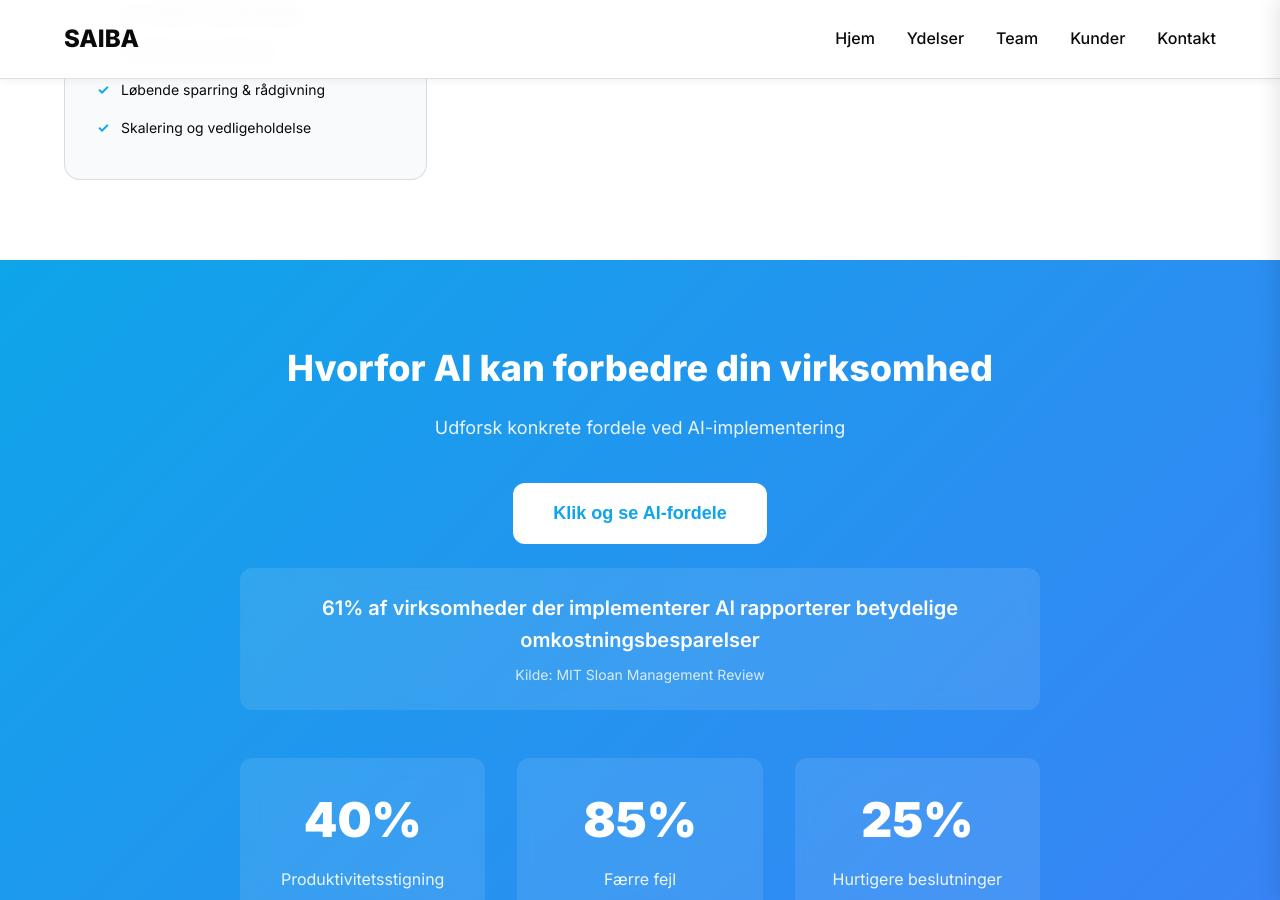
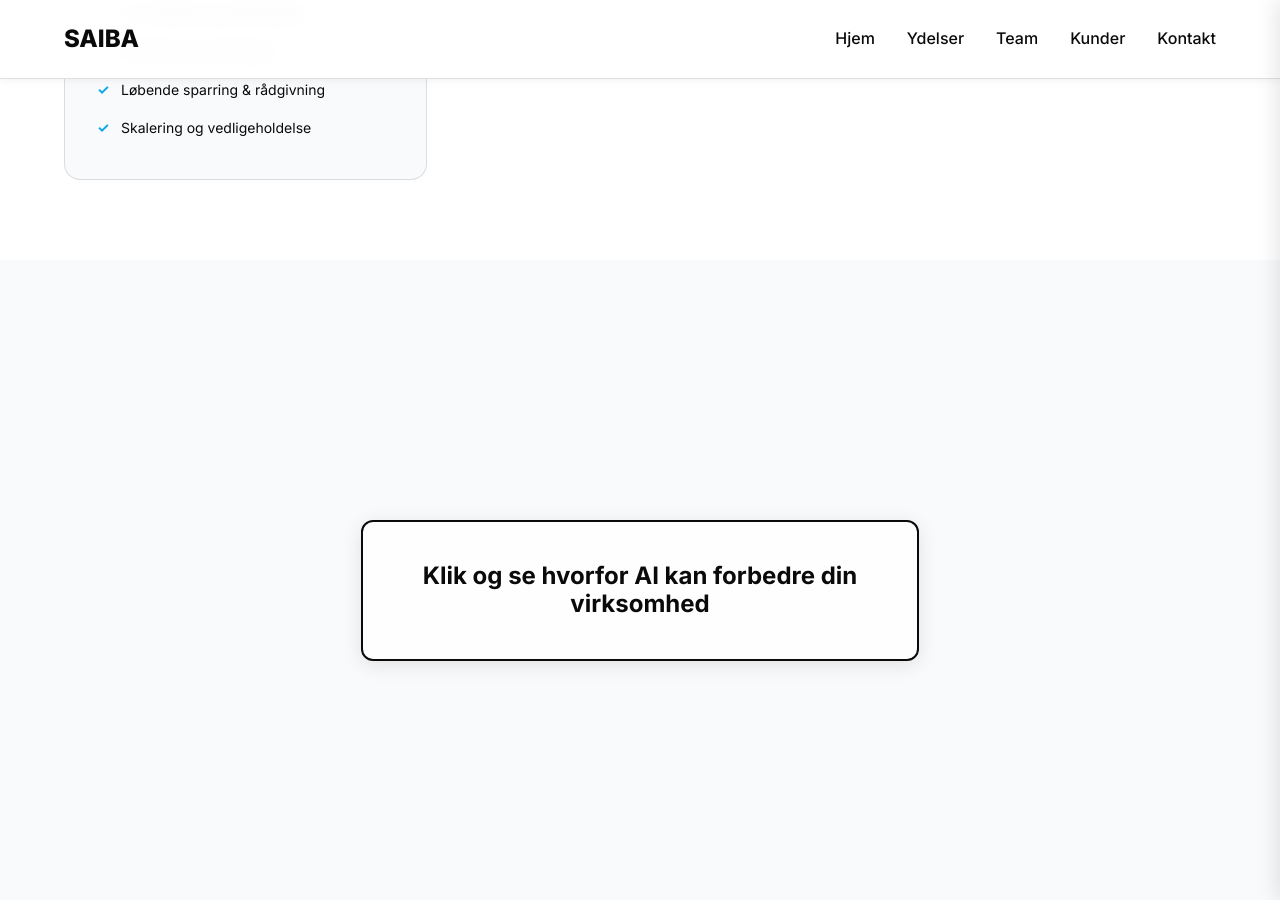
Before and after one commit to b4ltasar/saibaweb, a Jekyll site: the page built from index.html, in a window 1280 px wide and 900 px high, scrolled down 1774 px. Built offline with Jekyll 4.4.1, drawn with Linux system fonts in a browser that asks for light colours.

Commit message:
Implementer AI Facts interaktiv sektion baseret på reference - overlappende fact boxes

```diff
--- a/assets/css/main.css
+++ b/assets/css/main.css
@@ -198,76 +198,118 @@ body {
 
 /* AI Facts Section */
 .ai-facts {
-  background: linear-gradient(135deg, #0ea5e9 0%, #3b82f6 100%);
-  color: white;
+  background: #f9fafb;
+  color: #0a0a0a;
+  min-height: 60vh;
+  display: flex;
+  align-items: center;
+  justify-content: center;
 }
 
 .ai-facts-container {
+  max-width: 1000px;
+  margin: 0 auto;
   text-align: center;
-  max-width: 800px;
-  margin: 0 auto;
-}
-
-.ai-facts-title {
-  font-size: 36px;
-  font-weight: 800;
-  margin-bottom: 16px;
-}
-
-.ai-facts-subtitle {
-  font-size: 18px;
-  opacity: 0.9;
-  margin-bottom: 40px;
 }
 
 .interactive-area {
   position: relative;
+  height: 500px;
+  display: flex;
+  align-items: center;
+  justify-content: center;
 }
 
-.interactive-button {
-  background: white;
-  color: var(--accent);
-  border: none;
-  padding: 20px 40px;
+.main-click-box {
+  background: rgba(255, 255, 255, 0.9);
+  border: 2px solid #0a0a0a;
   border-radius: 12px;
-  font-size: 18px;
-  font-weight: 600;
+  padding: 40px 60px;
   cursor: pointer;
-  transition: transform 0.2s, box-shadow 0.2s;
+  transition: all 0.3s ease;
+  box-shadow: 0 4px 20px rgba(0, 0, 0, 0.1);
+  position: relative;
+  z-index: 10;
 }
 
-.interactive-button:hover {
-  transform: scale(1.05);
-  box-shadow: 0 10px 30px rgba(0, 0, 0, 0.2);
+.main-click-box:hover {
+  transform: scale(1.02);
+  box-shadow: 0 8px 30px rgba(0, 0, 0, 0.15);
 }
 
-.fact-popup {
-  margin-top: 24px;
-  background: rgba(255, 255, 255, 0.1);
-  backdrop-filter: blur(10px);
-  padding: 24px;
-  border-radius: 12px;
-  opacity: 0;
-  transform: translateY(-10px);
-  transition: opacity 0.3s, transform 0.3s;
+.click-text {
+  font-size: 24px;
+  font-weight: 700;
+  margin: 0;
+  line-height: 1.2;
+  color: #0a0a0a;
+}
+
+.fact-boxes-container {
+  position: absolute;
+  top: 50%;
+  left: 50%;
+  transform: translate(-50%, -50%);
+  width: 100%;
+  height: 100%;
   pointer-events: none;
 }
 
-.fact-popup.show {
+.fact-box {
+  position: absolute;
+  background: white;
+  border: 2px solid #0a0a0a;
+  border-radius: 8px;
+  padding: 20px;
+  box-shadow: 0 4px 15px rgba(0, 0, 0, 0.1);
+  opacity: 0;
+  transform: scale(0.8);
+  transition: all 0.4s ease;
+  pointer-events: auto;
+  cursor: pointer;
+}
+
+.fact-box.show {
   opacity: 1;
-  transform: translateY(0);
-  pointer-events: auto;
+  transform: scale(1);
+}
+
+.fact-box-1 {
+  top: 20%;
+  right: 15%;
+  z-index: 3;
+}
+
+.fact-box-2 {
+  top: 35%;
+  left: 10%;
+  z-index: 2;
+}
+
+.fact-box-3 {
+  bottom: 20%;
+  left: 20%;
+  z-index: 1;
 }
 
 .fact-text {
-  font-size: 20px;
+  font-size: 16px;
   font-weight: 600;
-  margin-bottom: 8px;
+  margin: 0 0 8px 0;
+  color: #0a0a0a;
+  line-height: 1.3;
 }
 
 .fact-source {
-  font-size: 14px;
-  opacity: 0.8;
+  font-size: 12px;
+  color: #6b7280;
+  margin: 12px 0 0 0;
+  font-style: italic;
+}
+
+.fact-box:hover {
+  transform: scale(1.05);
+  z-index: 5 !important;
 }
 
 /* Team Section */
@@ -476,32 +518,6 @@ body {
   text-align: center;
 }
 
-/* Stats Grid */
-.stats-grid {
-  display: grid;
-  grid-template-columns: repeat(3, 1fr);
-  gap: 32px;
-  margin-top: 48px;
-}
-
-.stat-card {
-  text-align: center;
-  padding: 24px;
-  background: rgba(255, 255, 255, 0.1);
-  border-radius: 12px;
-  backdrop-filter: blur(10px);
-}
-
-.stat-number {
-  font-size: 48px;
-  font-weight: 900;
-  margin-bottom: 8px;
-}
-
-.stat-label {
-  font-size: 16px;
-  opacity: 0.9;
-}
 
 /* Burger Menu */
 .burger {
@@ -702,9 +718,31 @@ body {
     grid-template-columns: 1fr;
   }
 
-  .stats-grid {
-    grid-template-columns: 1fr;
-    gap: 16px;
+  .interactive-area {
+    height: 400px;
+  }
+
+  .main-click-box {
+    padding: 30px 40px;
+  }
+
+  .click-text {
+    font-size: 20px;
+  }
+
+  .fact-box-1 {
+    top: 15%;
+    right: 5%;
+  }
+
+  .fact-box-2 {
+    top: 30%;
+    left: 5%;
+  }
+
+  .fact-box-3 {
+    bottom: 15%;
+    left: 10%;
   }
 
   .footer-content {
--- a/assets/js/main.js
+++ b/assets/js/main.js
@@ -62,66 +62,43 @@ document.addEventListener('DOMContentLoaded', function() {
     });
 
     // Interactive AI Facts Section
-    const interactiveButton = document.querySelector('.interactive-button');
-    const factPopup = document.querySelector('.fact-popup');
+    const mainClickBox = document.querySelector('.main-click-box');
+    const factBoxes = document.querySelectorAll('.fact-box');
     const aiFactsSection = document.querySelector('.ai-facts');
 
-    // AI Facts data
-    const aiFacts = [
-        {
-            text: "61% af virksomheder der implementerer AI rapporterer betydelige omkostningsbesparelser",
-            source: "MIT Sloan Management Review"
-        },
-        {
-            text: "AI kan øge produktiviteten med op til 40% i administrative opgaver",
-            source: "McKinsey Global Institute"
-        },
-        {
-            text: "Virksomheder med AI-integration har 23% højere kundetilfredshed",
-            source: "Salesforce Research"
-        },
-        {
-            text: "AI reducerer fejlraten med 85% i dataanalyse og rapportering",
-            source: "IBM Institute for Business Value"
-        },
-        {
-            text: "Virksomheder der bruger AI har 25% hurtigere beslutningsprocesser",
-            source: "Deloitte Insights"
-        },
-        {
-            text: "AI kan identificere mønstre i data 1000x hurtigere end mennesker",
-            source: "Harvard Business Review"
+    let factsVisible = false;
+
+    function toggleFactBoxes() {
+        if (factsVisible) {
+            // Hide all fact boxes
+            factBoxes.forEach((box, index) => {
+                setTimeout(() => {
+                    box.classList.remove('show');
+                }, index * 100);
+            });
+            factsVisible = false;
+        } else {
+            // Show all fact boxes with staggered animation
+            factBoxes.forEach((box, index) => {
+                setTimeout(() => {
+                    box.classList.add('show');
+                }, index * 200);
+            });
+            factsVisible = true;
         }
-    ];
-
-    let currentFactIndex = 0;
-
-    function showRandomFact() {
-        if (!factPopup) return;
-
-        // Get random fact
-        const randomIndex = Math.floor(Math.random() * aiFacts.length);
-        const fact = aiFacts[randomIndex];
-
-        // Update popup content
-        const factText = factPopup.querySelector('.fact-text');
-        const factSource = factPopup.querySelector('.fact-source');
-
-        if (factText) factText.textContent = fact.text;
-        if (factSource) factSource.textContent = `Kilde: ${fact.source}`;
-
-        // Show popup with animation
-        factPopup.classList.add('show');
-
-        // Hide popup after 5 seconds
-        setTimeout(() => {
-            factPopup.classList.remove('show');
-        }, 5000);
     }
 
-    if (interactiveButton) {
-        interactiveButton.addEventListener('click', showRandomFact);
+    if (mainClickBox) {
+        mainClickBox.addEventListener('click', toggleFactBoxes);
     }
+
+    // Add click handlers to individual fact boxes for better UX
+    factBoxes.forEach(box => {
+        box.addEventListener('click', function() {
+            // Optional: Add individual box interactions here
+            console.log('Fact box clicked:', this.querySelector('.fact-text').textContent);
+        });
+    });
 
     // Mouse Trail for AI Facts Section Only
     let mouseTrailEnabled = false;
--- a/index.html
+++ b/index.html
@@ -53,32 +53,36 @@ description: "Fra hverdagens rutiner til ekstraordinære superkræfter med AI fo
 <section class="ai-facts section" id="ai-facts">
     <div class="container">
         <div class="ai-facts-container">
-            <h2 class="ai-facts-title">Hvorfor AI kan forbedre din virksomhed</h2>
-            <p class="ai-facts-subtitle">Udforsk konkrete fordele ved AI-implementering</p>
+            <div class="interactive-area">
+                <div class="main-click-box">
+                    <p class="click-text">Klik og se hvorfor AI kan forbedre din</p>
+                    <p class="click-text">virksomhed</p>
+                </div>
 
-            <div class="interactive-area">
-                <button class="interactive-button">
-                    Klik og se AI-fordele
-                </button>
+                <div class="fact-boxes-container">
+                    <div class="fact-box fact-box-1">
+                        <p class="fact-text">Deloitte fandt at</p>
+                        <p class="fact-text">AI-systemer kan frigøre 30% af en</p>
+                        <p class="fact-text">medarbejders tid</p>
+                        <p class="fact-source">Kilde: Deloitte Digital Transformation Report</p>
+                    </div>
 
-                <div class="fact-popup">
-                    <p class="fact-text">61% af virksomheder der implementerer AI rapporterer betydelige omkostningsbesparelser</p>
-                    <p class="fact-source">Kilde: MIT Sloan Management Review</p>
-                </div>
-            </div>
+                    <div class="fact-box fact-box-2">
+                        <p class="fact-text">Implementering</p>
+                        <p class="fact-text">i produktudvikling</p>
+                        <p class="fact-text">kan accelerere</p>
+                        <p class="fact-text">innovationstakten</p>
+                        <p class="fact-text">med 26%</p>
+                        <p class="fact-source">Kilde: Capgemini Research Institute</p>
+                    </div>
 
-            <div class="stats-grid">
-                <div class="stat-card">
-                    <div class="stat-number">40%</div>
-                    <div class="stat-label">Produktivitetsstigning</div>
-                </div>
-                <div class="stat-card">
-                    <div class="stat-number">85%</div>
-                    <div class="stat-label">Færre fejl</div>
-                </div>
-                <div class="stat-card">
-                    <div class="stat-number">25%</div>
-                    <div class="stat-label">Hurtigere beslutninger</div>
+                    <div class="fact-box fact-box-3">
+                        <p class="fact-text">AI-assisteret</p>
+                        <p class="fact-text">dataanalyse kan</p>
+                        <p class="fact-text">identificere mønstre</p>
+                        <p class="fact-text">1000x hurtigere</p>
+                        <p class="fact-source">Kilde: Harvard Business Review</p>
+                    </div>
                 </div>
             </div>
         </div>
```
